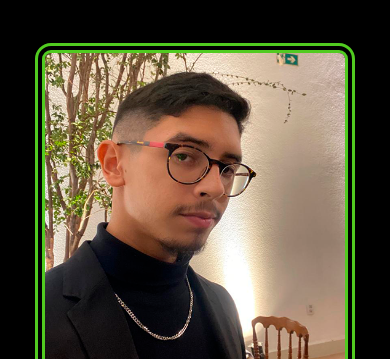
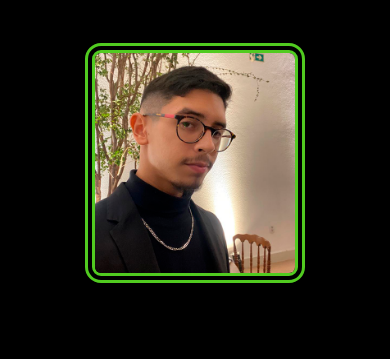
Before and after one commit to vianarafaa/Portfolio, a plain HTML site: page index.html in a window 390 px wide. Shown: the part 115-474 px from the top of the page. Drawn offline with nearby package versions, Linux system fonts and the light colour scheme.

Commit message:
Update style.css

```diff
--- a/styles/style.css
+++ b/styles/style.css
@@ -140,14 +140,14 @@ body {
     }
 }
 
-@media (max-width: 400px) {
+@media only screen and (min-width: 320px) {
     .apresentacao__links__navegacao {
         width: fit-content;
         padding: 21.5px 15px;
     }
 
     .apresentacao__imagem {
-        width: 300px;
-        height: 320px;
+        width: 200px;
+        height: 220px;
     }
 }
```
